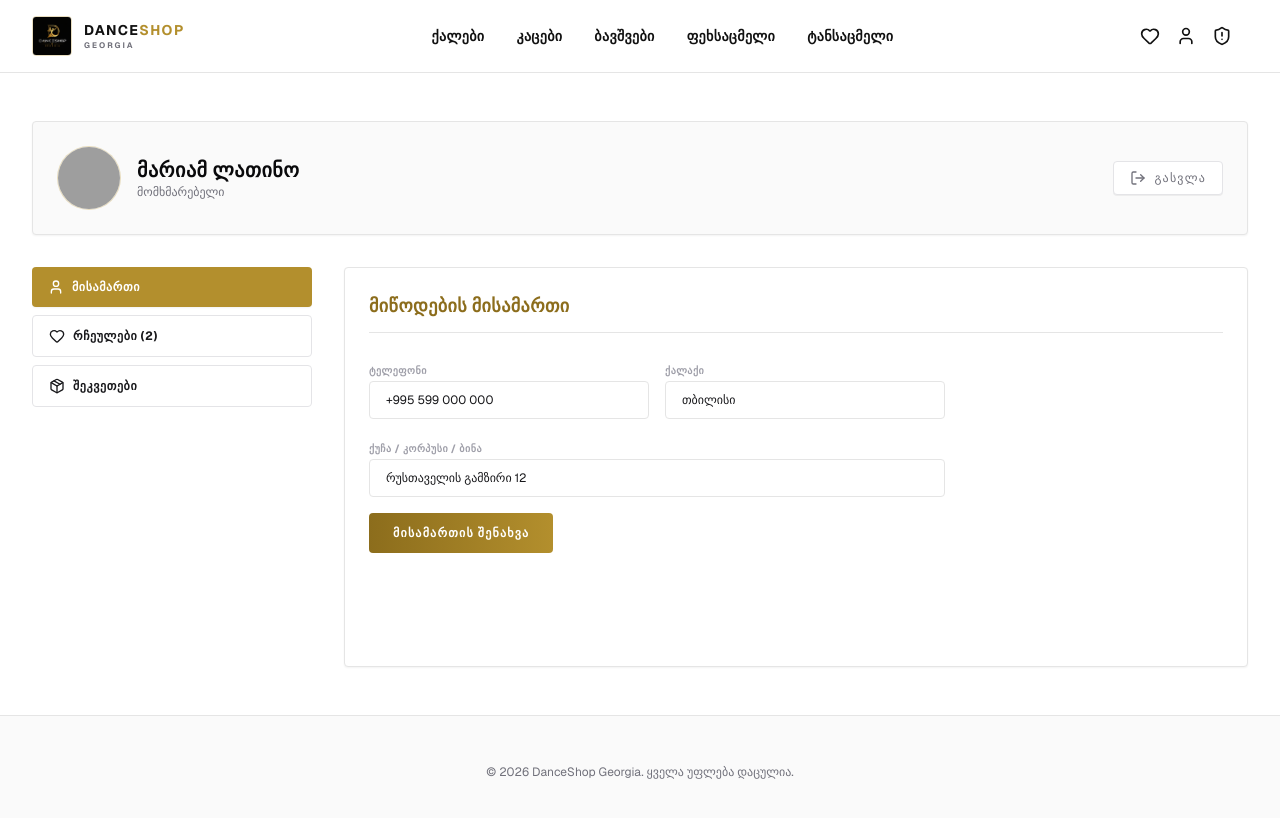
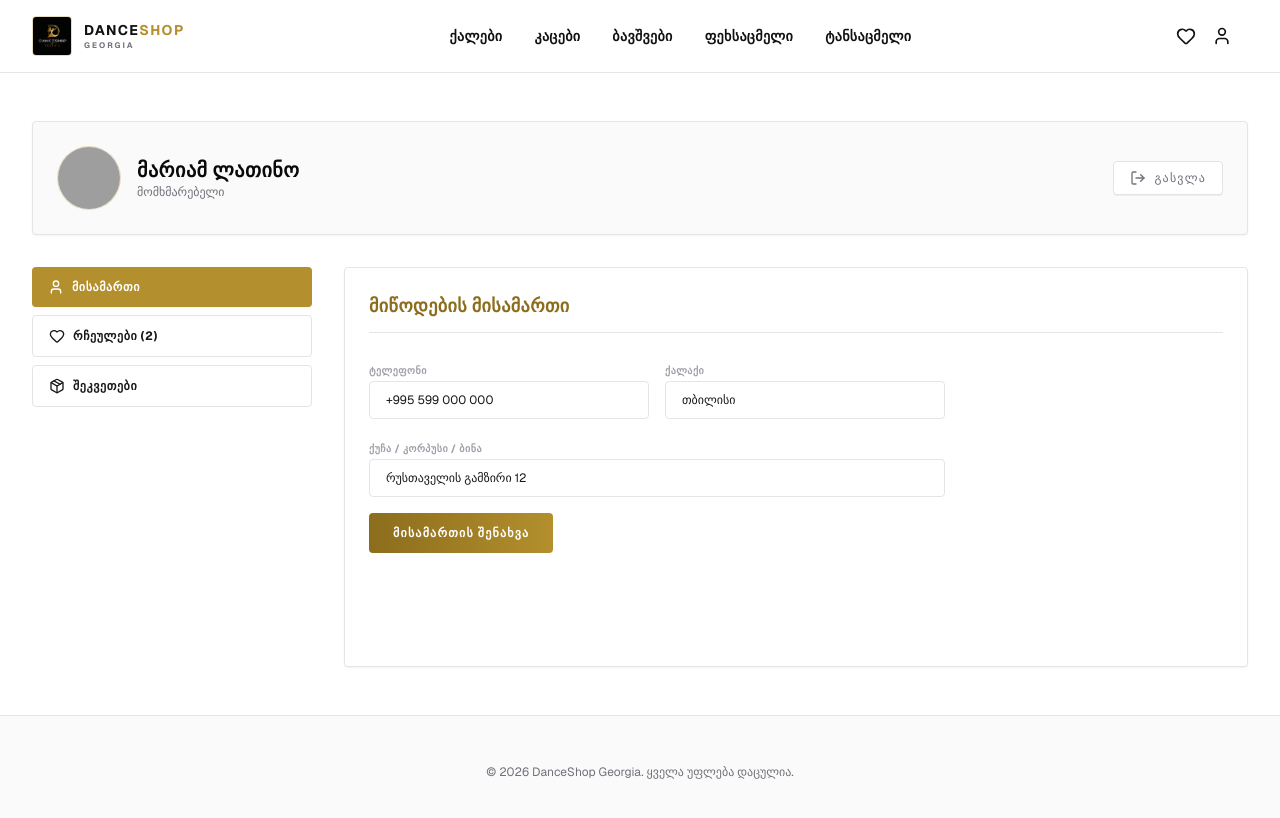
Before and after one commit to TSERJ13/danceshop.ge, a Next.js app: page /dashboard in a window 1280 px wide. Shown: the top 818 px of the page. Built offline with nearby package versions, Linux system fonts and the light colour scheme; grey boxes are pictures that could not be loaded.

Commit message:
Hide admin links from header and only show inside dashboard when logged in as admin

```diff
--- a/src/app/dashboard/page.tsx
+++ b/src/app/dashboard/page.tsx
@@ -4,7 +4,7 @@ import { useState, useEffect } from 'react';
 import { useRouter } from 'next/navigation';
 import Navigation from '@/components/Navigation';
 import { mockProducts } from '@/data/mockData';
-import { Heart, User, LogOut, Trash2, Package } from 'lucide-react';
+import { Heart, User, LogOut, Trash2, Package, ShieldAlert } from 'lucide-react';
 import Link from 'next/link';
 
 export default function DashboardPage() {
@@ -125,6 +125,15 @@ export default function DashboardPage() {
               <Package className="h-4 w-4" />
               <span>შეკვეთები</span>
             </button>
+            {user.role === 'admin' && (
+              <Link
+                href="/admin/categories"
+                className="flex items-center space-x-2 px-4 py-3 rounded text-xs uppercase tracking-wider font-bold transition-colors duration-200 whitespace-nowrap border border-gold bg-gold/5 text-gold-dark hover:bg-gold hover:text-white"
+              >
+                <ShieldAlert className="h-4 w-4" />
+                <span>ადმინ პანელი</span>
+              </Link>
+            )}
           </nav>
 
           {/* Details Content Box */}
--- a/src/components/Navigation.tsx
+++ b/src/components/Navigation.tsx
@@ -21,7 +21,6 @@ export default function Navigation() {
     { name: 'მთავარი', href: '/', icon: Home },
     { name: 'კატალოგი', href: '/products/all', icon: ShoppingBag },
     { name: 'რჩეულები', href: '/dashboard?tab=wishlist', icon: Heart },
-    { name: 'ადმინი', href: '/admin/categories', icon: ShieldAlert },
     { name: 'პროფილი', href: '/auth', icon: User },
   ];
 
@@ -65,13 +64,6 @@ export default function Navigation() {
               className="text-foreground hover:text-gold transition-colors duration-200"
             >
               <User className="h-5 w-5" />
-            </Link>
-            <Link
-              href="/admin/categories"
-              className="text-foreground hover:text-gold transition-colors duration-200"
-              title="ადმინისტრატორი"
-            >
-              <ShieldAlert className="h-5 w-5" />
             </Link>
             <button
               onClick={() => setMobileMenuOpen(!mobileMenuOpen)}
```
